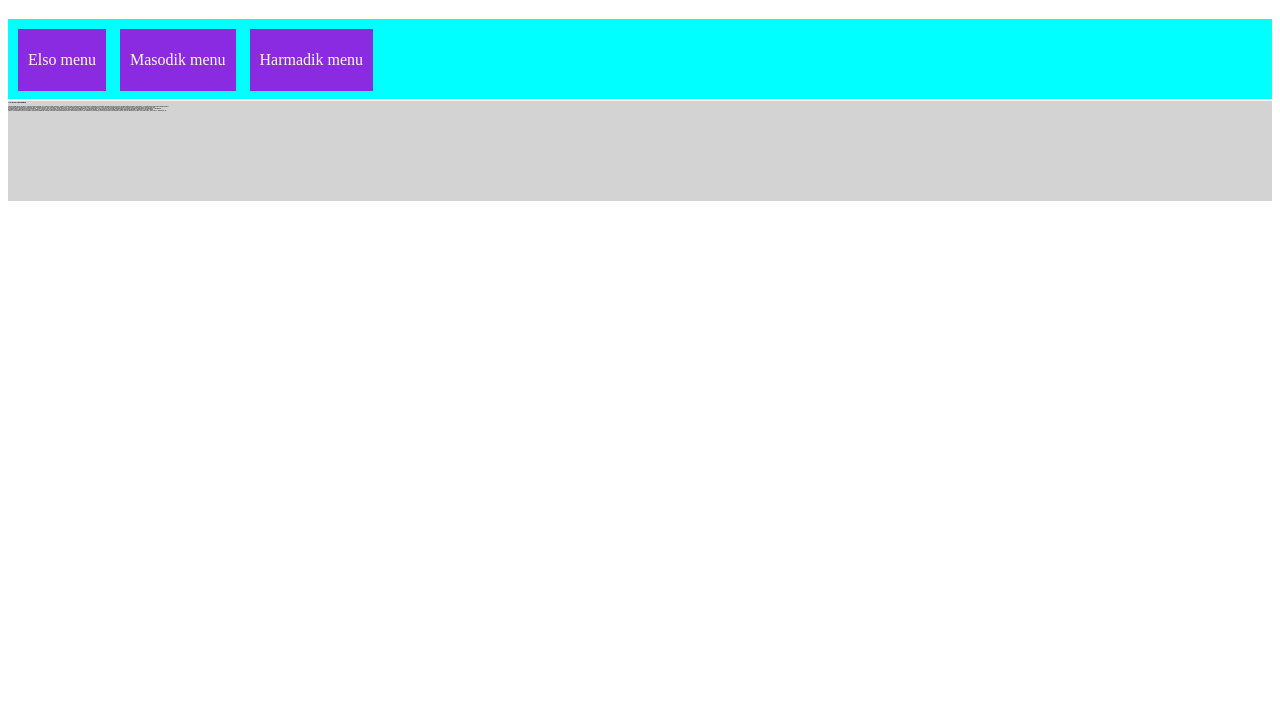
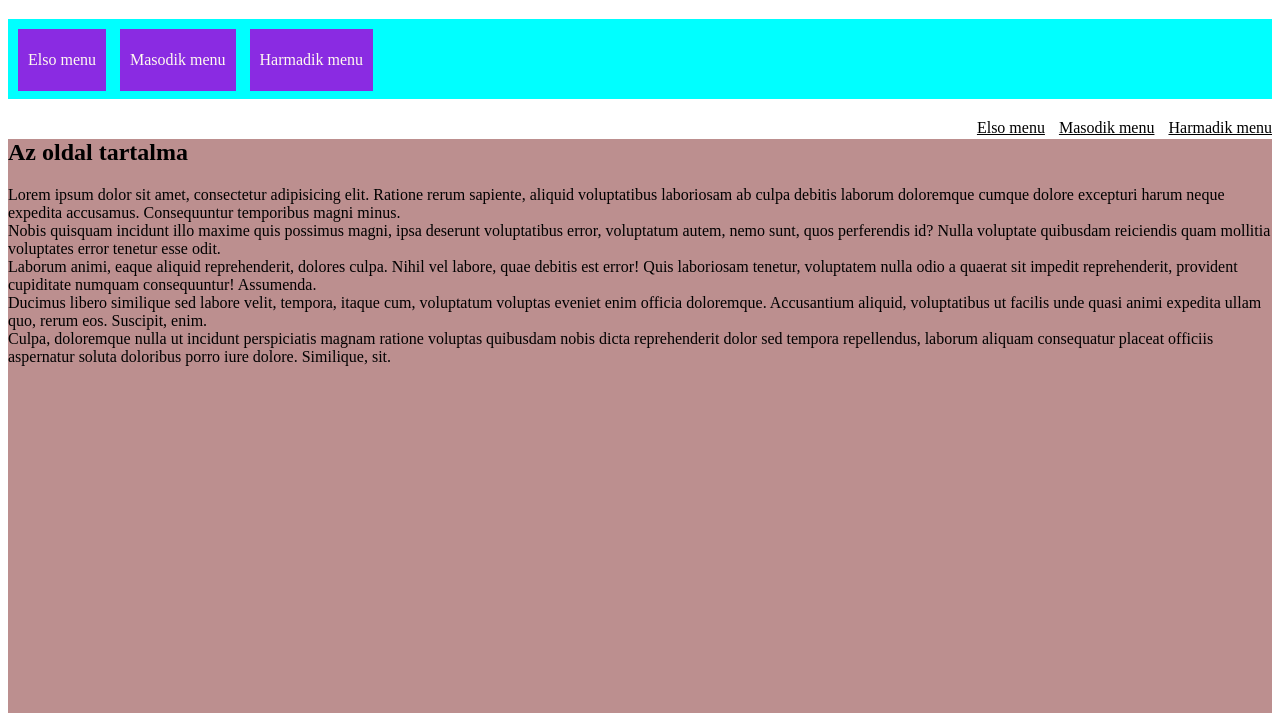
Before and after one commit to mateooo888/html_alapok, a plain HTML site: page 03_css_basics.html in a window 1280 px wide. Shown: the part 87-800 px from the top of the page. Drawn offline with Linux system fonts and the light colour scheme.

Commit message:
float,több szintű szelektor

```diff
--- a/style.css
+++ b/03_css_basics.css
@@ -5,19 +5,19 @@
     background-color: aqua;
     }
 
-.menupont {
-    margin: 10px;
+/*ez a fomenu classon beluli menupont classokat választja ki*/
+.fo-menu .menupont {
     height: 40px;
 /*
     margin-left: 10px;
     margin-top: 10px;
     margin-bottom: 10px;
     Következő sor ugyan ez csak 1 sorban
-*/
+    */
     margin: 10px 0 10px 10px;  /*fölül,jobbra,alul,balra */
-
     background-color: blueviolet;
     color: floralwhite;
+/*    ez a css properity megváltoztatja a html elem alapéértelmezett működését, jelen esetben egy block szintű elem div-ből inline elemet csinál, de a block tulajdonságait is megőrzi, azaz reagálni fog az elem a width, és jeigjt paraméterekte*/
     display: inline-block;
 /*
     padding-top: 22px;
@@ -26,12 +26,27 @@
 */
     padding: 22px 10px 0 10px;
     }
+
+.al-menu {
+    margin-top: 20px;
+    float: right;
+
+}
+
+.al-menu .menupont {
+    display: inline-block;
+    margin-left: 10px;
+    text-decoration: underline;
+}
+/*ha a menupont fölé visszuk az egeret, akkor az bekékül az adott menüpont*/
+
+.al-menu .menupont:hover {
+    color: blue;
+}
+
 .tartalom   {
-    background-color: lightgrey;
+    background-color: rosybrown;
+    margin-top: 40px;
     height: 1000px;  /* csak a scrollbar megjelenése végett */
 /*    bitonyos css properity-ket nem ajánlott használni, mert nem minden böngésző ismeri. Ezt a caniuse.com weboldalon ellenőrizhetjük*/
-    zoom: 0.1;
-
-
-
-}
+     }
--- a/03_css_basics.html
+++ b/03_css_basics.html
@@ -3,7 +3,7 @@
 <head>
     <meta charset="UTF-8">
     <title>Document</title>
-    <link rel="stylesheet" href="./style.css">
+    <link rel="stylesheet" href="./03_css_basics.css">
 
 
 </head>
@@ -13,23 +13,36 @@
     <h1>Css alapok folytatása</h1>
 
 <!--     div.fo-menu>div.menupont*3-->
-      <div class="fo-menu">
+    <div class="fo-menu">
+       <div class="menupont">Elso menu</div>
+       <div class="menupont">Masodik menu</div>
+       <div class="menupont">Harmadik menu</div>
+   </div>
+    <div class="al-menu">
        <div class="menupont">Elso menu</div>
        <div class="menupont">Masodik menu</div>
        <div class="menupont">Harmadik menu</div>
    </div>
 
+    <section class="tartalom">
 
-    <section class="tartalom">
-        <h1>Az oldal tartalma</h1>
+    <h1>Az oldal tartalma</h1>
 
     <div>Lorem ipsum dolor sit amet, consectetur adipisicing elit. Ratione rerum sapiente, aliquid voluptatibus laboriosam ab culpa debitis laborum doloremque cumque dolore excepturi harum neque expedita accusamus. Consequuntur temporibus magni minus.</div>
     <div>Nobis quisquam incidunt illo maxime quis possimus magni, ipsa deserunt voluptatibus error, voluptatum autem, nemo sunt, quos perferendis id? Nulla voluptate quibusdam reiciendis quam mollitia voluptates error tenetur esse odit.</div>
     <div>Laborum animi, eaque aliquid reprehenderit, dolores culpa. Nihil vel labore, quae debitis est error! Quis laboriosam tenetur, voluptatem nulla odio a quaerat sit impedit reprehenderit, provident cupiditate numquam consequuntur! Assumenda.</div>
     <div>Ducimus libero similique sed labore velit, tempora, itaque cum, voluptatum voluptas eveniet enim officia doloremque. Accusantium aliquid, voluptatibus ut facilis unde quasi animi expedita ullam quo, rerum eos. Suscipit, enim.</div>
     <div>Culpa, doloremque nulla ut incidunt perspiciatis magnam ratione voluptas quibusdam nobis dicta reprehenderit dolor sed tempora repellendus, laborum aliquam consequatur placeat officiis aspernatur soluta doloribus porro iure dolore. Similique, sit.</div>
+    </section>
 
-    </section>
+
+
+
+
+
+
+
+
 
 </body>
 </html>
```
